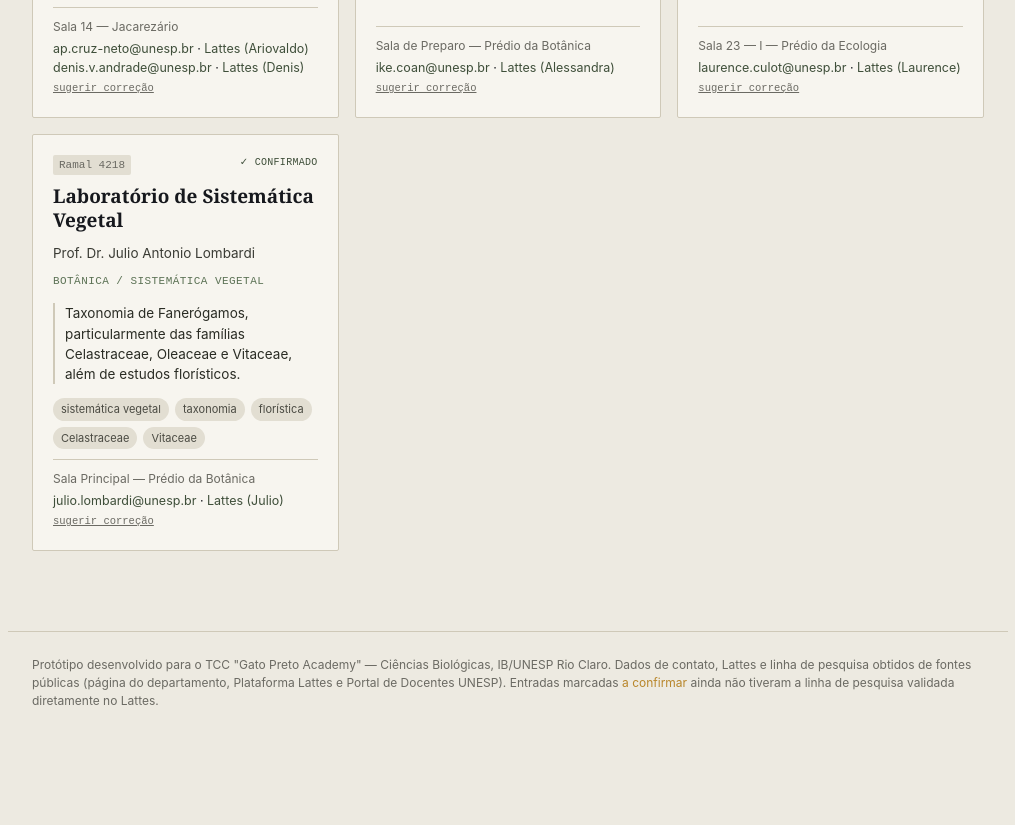
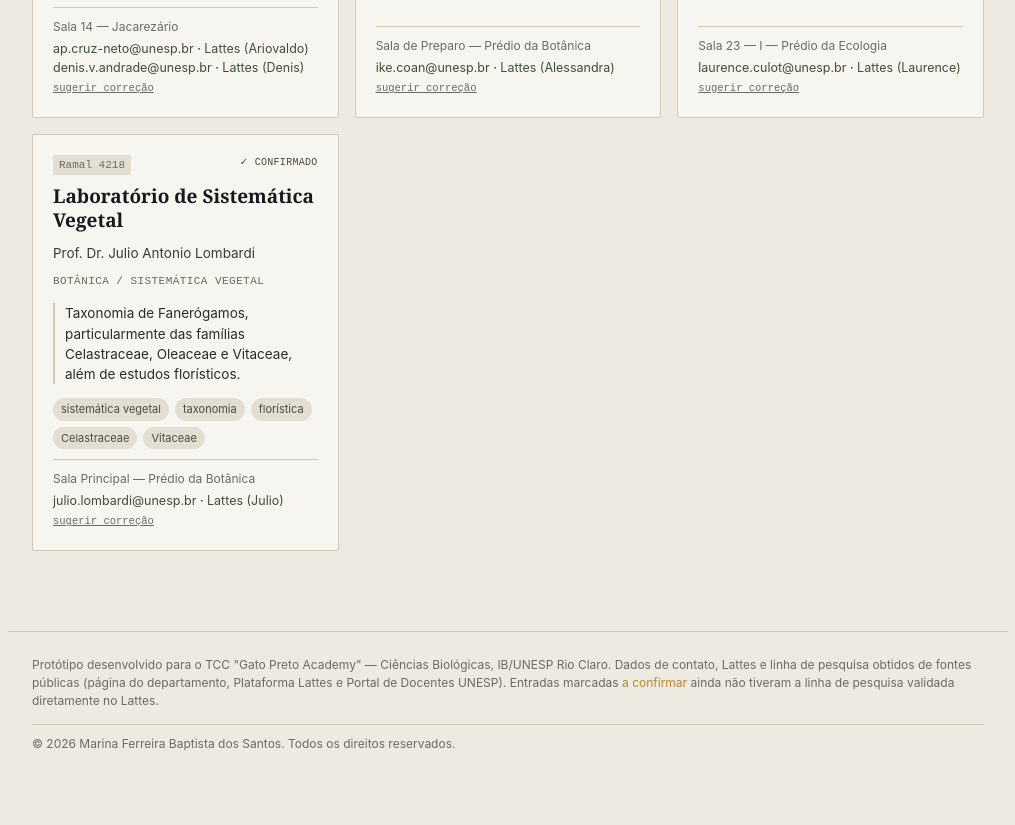
Before and after one commit to BaptistaMarina/gato-preto-academy, a plain HTML site: page index.html in a window 1280 px wide. Shown: the part 4245-5070 px from the top of the page, without its empty margins (132-1147 px from the left). Before the commit the page ends 5015 px from the top, so only its background shows below. Drawn offline with Linux system fonts and the light colour scheme.

Commit message:
Add copyright notice to footer in index.html

```diff
--- a/index.html
+++ b/index.html
@@ -367,6 +367,7 @@
 
 <footer>
   Protótipo desenvolvido para o TCC "Gato Preto Academy" — Ciências Biológicas, IB/UNESP Rio Claro. Dados de contato, Lattes e linha de pesquisa obtidos de fontes públicas (página do departamento, Plataforma Lattes e Portal de Docentes UNESP). Entradas marcadas <span style="color:var(--amber)">a confirmar</span> ainda não tiveram a linha de pesquisa validada diretamente no Lattes.
+  <p style="margin-top:14px; padding-top:10px; border-top:1px solid var(--line);">© 2026 Marina Ferreira Baptista dos Santos. Todos os direitos reservados.</p>
 </footer>
 
 <script>
```
